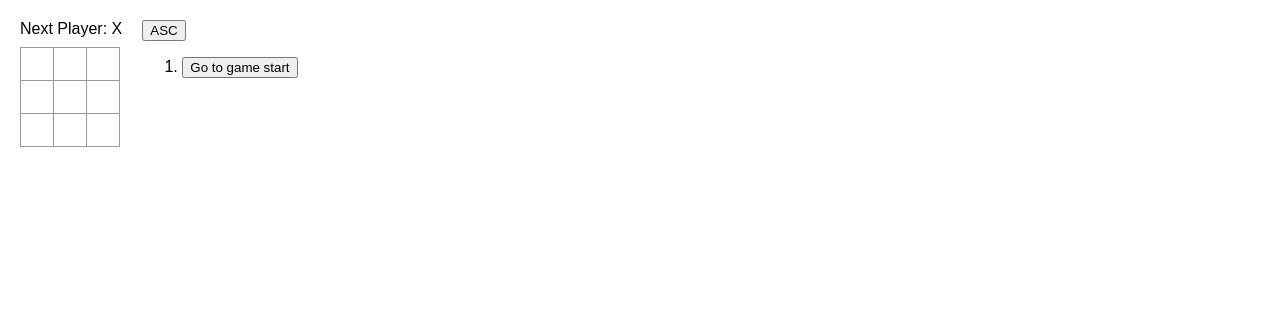
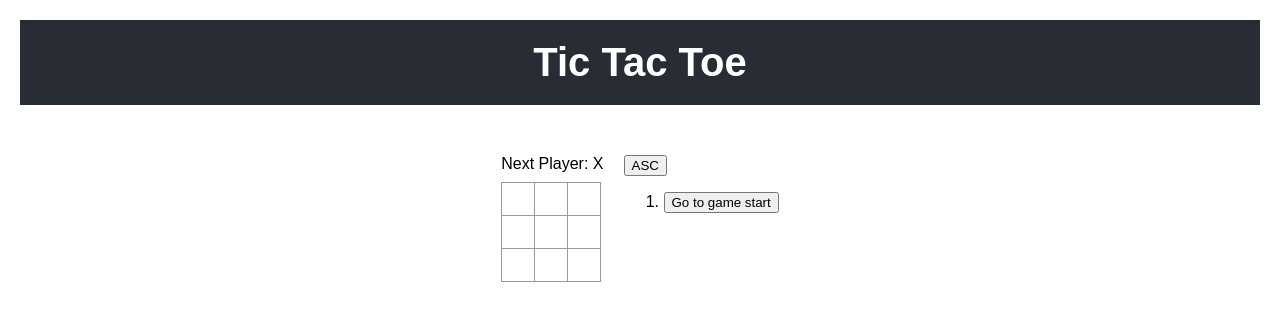
Before and after one commit to dghnts/tic_tac_toe, a React (Create React App) app: page / in a window 1280 px wide. Shown: the top 320 px of the page. Built offline with nearby package versions, Linux system fonts and the light colour scheme.

Commit message:
レイアウト改善: 中央寄せとヘッダー追加

```diff
--- a/src/App.js
+++ b/src/App.js
@@ -92,6 +92,14 @@ function formatPosition(position) {
     return ` (${Math.floor(position / 3) + 1}, ${position % 3 + 1})`;
 }
 
+function Header() {
+    return (
+        <header className="header">
+            <h1>Tic Tac Toe</h1>
+        </header>
+    );
+}
+
 export default function Game() {
     const [history, setHistory] = useState([{ squares: Array(9).fill(null), position: null }]);
     const [currentMove, setCurrentMove] = useState(0);
@@ -143,6 +151,8 @@ export default function Game() {
     const orderedMoves = isAsc ? moves : moves.slice().reverse();
 
     return (
+        <>
+            <Header />
             <div className="game">
                 <div className="game-board">
                     <Board
@@ -162,5 +172,6 @@ export default function Game() {
                     <ol reversed={!isAsc}>{orderedMoves}</ol>
                 </div>
             </div>
+        </>
     );
 }
--- a/src/styles.css
+++ b/src/styles.css
@@ -4,7 +4,7 @@
 
 body {
   font-family: sans-serif;
-  margin: 20px;
+  margin: 0;
   padding: 0;
 }
 
@@ -80,9 +80,26 @@ body {
 .status {
   margin-bottom: 10px;
 }
+.header {
+  background-color: #282c34;
+  color: white;
+  text-align: center;
+  padding: 20px 0;
+  margin-bottom: 30px;
+}
+
+.header h1 {
+  margin: 0;
+  font-size: 2.5rem;
+}
+
 .game {
   display: flex;
   flex-direction: row;
+  justify-content: center;
+  align-items: flex-start;
+  min-height: calc(100vh - 120px);
+  padding-top: 20px;
 }
 
 .game-info {
```
Lines whose indentation alone changed are shown as unchanged.
